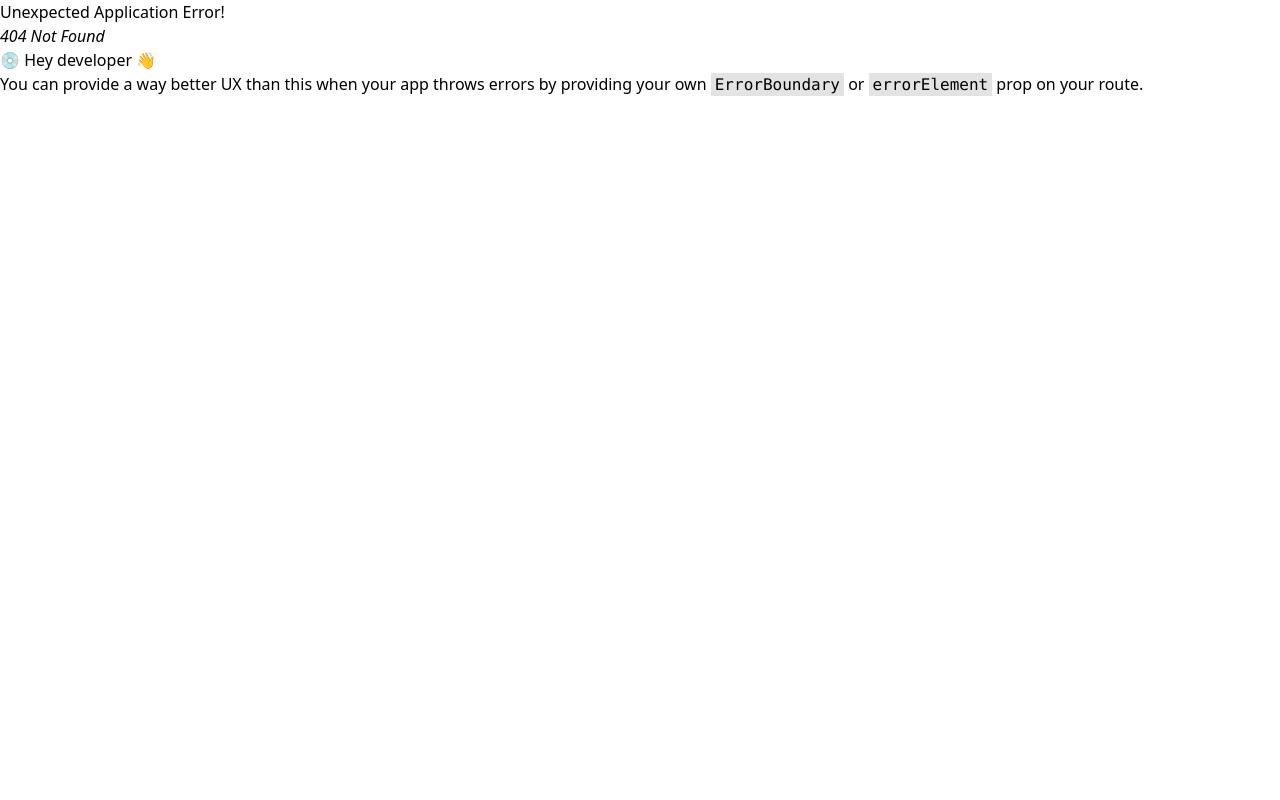
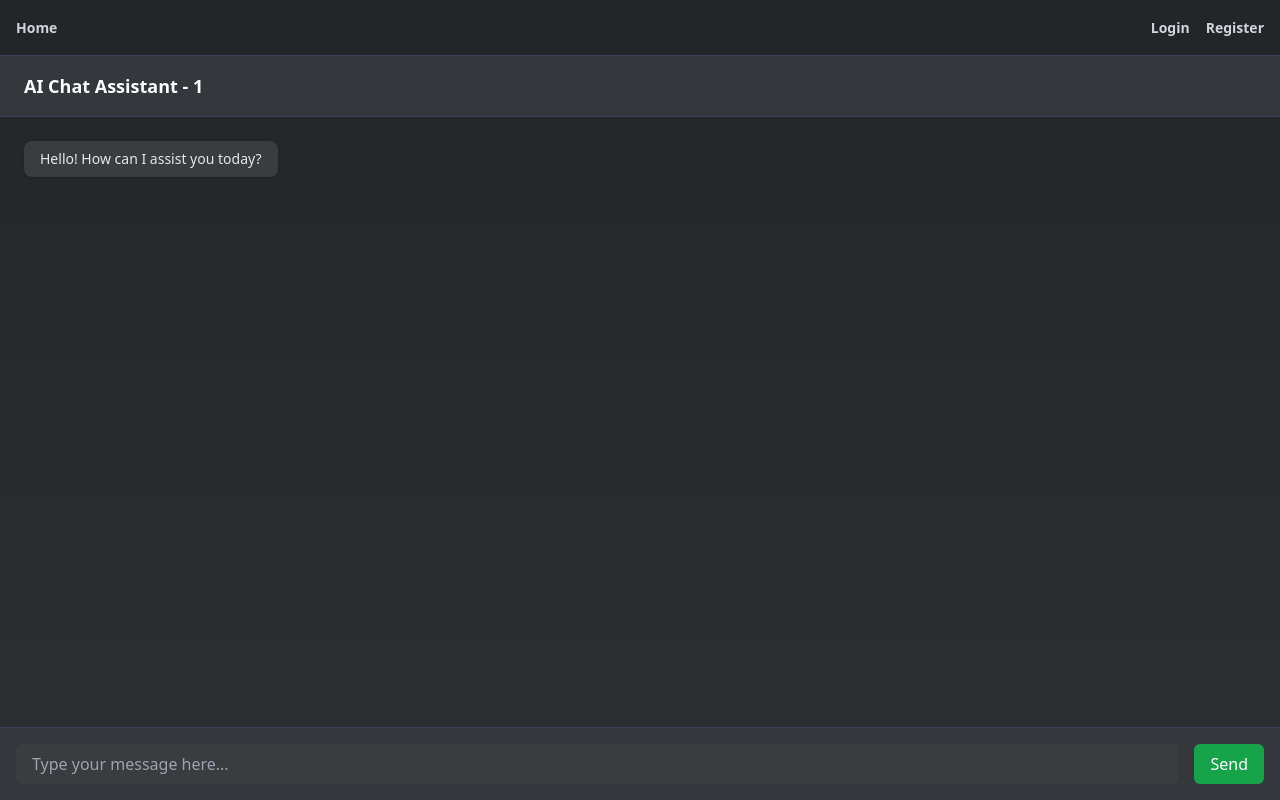
Before and after one commit to DariusSo/ConsultancyAppFront, a React (Vite) app: page /test/1 in a window 1280 px wide. Before the commit this address had no page. Built offline with nearby package versions, Linux system fonts and the light colour scheme.

Commit message:
Added AI consultants and AIChat

```diff
--- /dev/null
+++ b/src/components/AIChat.jsx
@@ -0,0 +1,142 @@
+import React, { useState } from "react";
+import { useParams } from "react-router-dom"; // Import useParams
+import { getCookie } from "../modules/Cookies"; // Utility to get cookies
+import TopHeader from "./TopHeader";
+
+const AIChat = () => {
+  const {consultantCategory} = useParams(); // Extract category from the URL params
+  const [messages, setMessages] = useState([
+    { sender: "AI", content: "Hello! How can I assist you today?" },
+  ]);
+  const [userMessage, setUserMessage] = useState("");
+  const [loading, setLoading] = useState(false);
+
+  const sendMessage = async () => {
+    if (userMessage.trim() === "") return;
+
+    // Add user's message to the chat
+    setMessages((prevMessages) => [
+      ...prevMessages,
+      { sender: "You", content: userMessage },
+    ]);
+
+    const currentMessage = userMessage; // Save current message for async call
+    setUserMessage("");
+    setLoading(true);
+
+    try {
+      // API call to fetch AI response
+      const token = getCookie("loggedIn"); // Replace with your actual cookie name
+      const response = await fetch(
+        `http://localhost:8080/ai?message=${encodeURIComponent(
+          currentMessage
+        )}&consultantCategory=${encodeURIComponent(consultantCategory)}`, // Use category from URL
+        {
+          method: "GET",
+          headers: {
+            Authorization: token,
+          },
+        }
+      );
+
+      if (!response.ok) {
+        throw new Error("Failed to fetch AI response");
+      }
+
+      const data = await response.text(); // Assuming the response is plain text
+
+      // Add AI's response to the chat
+      setMessages((prevMessages) => [
+        ...prevMessages,
+        { sender: "AI", content: data },
+      ]);
+    } catch (error) {
+      console.error("Error fetching AI response:", error);
+      setMessages((prevMessages) => [
+        ...prevMessages,
+        { sender: "AI", content: "I'm sorry, I couldn't process that. Please try again." },
+      ]);
+    } finally {
+      setLoading(false);
+    }
+  };
+
+  const handleInputKeyDown = (e) => {
+    if (e.key === "Enter") sendMessage();
+  };
+
+  return (
+    <>
+      <TopHeader />
+      <div className="min-h-screen bg-gradient-to-b from-[#232529] to-[#2E2F33] flex flex-col pt-14">
+        {/* Chat Header */}
+        <div
+          className="bg-[#34373C] py-4 px-6 border-b border-gray-700 text-white text-lg font-bold sticky top-14 z-10"
+        >
+          AI Chat Assistant - {consultantCategory} {/* Display category */}
+        </div>
+
+        {/* Chat Messages Container */}
+        <div
+          className="flex-1 overflow-y-auto p-6 space-y-4"
+          style={{ maxHeight: "calc(100vh - 144px)" }}
+        >
+          {messages.map((msg, index) => (
+            <div
+              key={index}
+              className={`flex ${
+                msg.sender === "You" ? "justify-end" : "justify-start"
+              }`}
+            >
+              <div
+                className={`max-w-[70%] px-4 py-2 rounded-lg shadow ${
+                  msg.sender === "You"
+                    ? "bg-green-600 text-white"
+                    : "bg-[#3A3C40] text-gray-200"
+                }`}
+              >
+                <p className="text-sm">{msg.content}</p>
+              </div>
+            </div>
+          ))}
+          {loading && (
+            <div className="flex justify-start">
+              <div className="max-w-[70%] px-4 py-2 rounded-lg shadow bg-[#3A3C40] text-gray-200">
+                <p className="text-sm italic">Typing...</p>
+              </div>
+            </div>
+          )}
+        </div>
+
+        {/* Chat Input */}
+        <div className="bg-[#34373C] p-4 border-t border-gray-700 flex items-center">
+          <input
+            type="text"
+            value={userMessage}
+            onChange={(e) => setUserMessage(e.target.value)}
+            onKeyDown={handleInputKeyDown}
+            placeholder="Type your message here..."
+            className="flex-1 bg-[#3A3C40] text-gray-200 px-4 py-2 rounded-md focus:outline-none focus:ring-2 focus:ring-green-500"
+          />
+          <button
+            onClick={sendMessage}
+            disabled={loading}
+            className={`ml-4 px-4 py-2 rounded-md transition ${
+              loading
+                ? "bg-gray-600 text-gray-400 cursor-not-allowed"
+                : "bg-green-600 text-white hover:bg-green-700"
+            }`}
+          >
+            Send
+          </button>
+        </div>
+      </div>
+    </>
+  );
+
+
+
+
+};
+
+export default AIChat;
--- /dev/null
+++ b/src/components/AIConsultantList.jsx
@@ -0,0 +1,87 @@
+import React from "react";
+import { Link, useNavigate } from "react-router-dom";
+
+const AIConsultantList = () => {
+  const navigate = useNavigate();
+
+  // Hardcoded list of AI consultants
+  const consultants = [
+    {
+      id: 1,
+      title: "AI Financial Advisor",
+      description: "Expert in automating financial planning, risk analysis, and market predictions using AI.",
+      category: "FINANCIAL",
+    },
+    {
+      id: 2,
+      title: "Healthcare AI Assistant",
+      description: "Specializes in medical diagnostics, patient monitoring, and predictive healthcare insights.",
+      category: "HEALTHCARE",
+    },
+    {
+      id: 3,
+      title: "AI Marketing Strategist",
+      description: "Focused on personalized marketing campaigns, consumer behavior analysis, and ad optimization.",
+      category: "MARKETING",
+    },
+    {
+      id: 5,
+      title: "AI Legal Assistant",
+      description: "Streamlines legal research, document drafting, and compliance analysis with AI solutions.",
+      category: "LEGAL",
+    },
+  ];
+
+  // Check if the user is logged in
+  const isLoggedIn = !!document.cookie.split("; ").find((row) => row.startsWith("loggedIn="));
+
+  // Redirect to chat or login
+  const handleChatRedirect = (consultantId) => {
+    if (!isLoggedIn) {
+      alert("You need to log in to start a chat.");
+      navigate("/login");
+    } else {
+      navigate(`/chat/${consultantId}`);
+    }
+  };
+
+  return (
+    <div className="min-h-screen bg-gradient-to-b from-[#232529] to-[#2E2F33] py-8 px-4">
+      <h1 className="text-3xl font-bold text-green-500 mb-8 text-center">AI Consultants</h1>
+
+      <div className="grid grid-cols-1 md:grid-cols-2 lg:grid-cols-3 gap-6">
+        {consultants.map((consultant) => (
+          <div
+            key={consultant.id}
+            className="bg-[#34373C] rounded-lg shadow-md border border-gray-600 hover:shadow-lg p-6 transition duration-300"
+          >
+            <div className="text-center">
+              {/* AI-themed image */}
+              <div className="w-20 h-20 mx-auto mb-4 bg-gradient-to-r from-green-500 to-blue-600 rounded-full flex items-center justify-center">
+                <span className="text-xl font-bold text-white">AI</span>
+              </div>
+
+              {/* Consultant details */}
+              <h2 className="text-lg font-bold text-gray-100">{consultant.title}</h2>
+              <p className="text-sm text-gray-500 mt-2">{consultant.description}</p>
+            </div>
+
+            {/* Action button */}
+            <div className="mt-4 flex justify-center">
+              <Link to={"/test/" + consultant.category}>
+              <button
+                onClick={() => handleChatRedirect(consultant.id)}
+                className="bg-green-600 text-white px-4 py-2 rounded-md hover:bg-green-700 transition"
+              >
+                Start Chat
+              </button>
+              </Link>
+            </div>
+          </div>
+        ))}
+      </div>
+    </div>
+  );
+};
+
+export default AIConsultantList;
--- a/src/components/ConsultantProfile.jsx
+++ b/src/components/ConsultantProfile.jsx
@@ -2,6 +2,8 @@ import React from "react";
 import DatePicker from "react-datepicker";
 import "react-datepicker/dist/react-datepicker.css";
 import { Link } from "react-router-dom";
+import { handleApproveConsultation, handleRemoveAvailableTime, handleAddAvailableTime} from "../modules/ConsultantProfile";
+import handleCancelConsultationAndRefund from "../modules/Consultations";
 
 export default function ConsultantProfile({
   user,
```
Also changed, not shown: src/main.jsx (+10 -0 lines).
